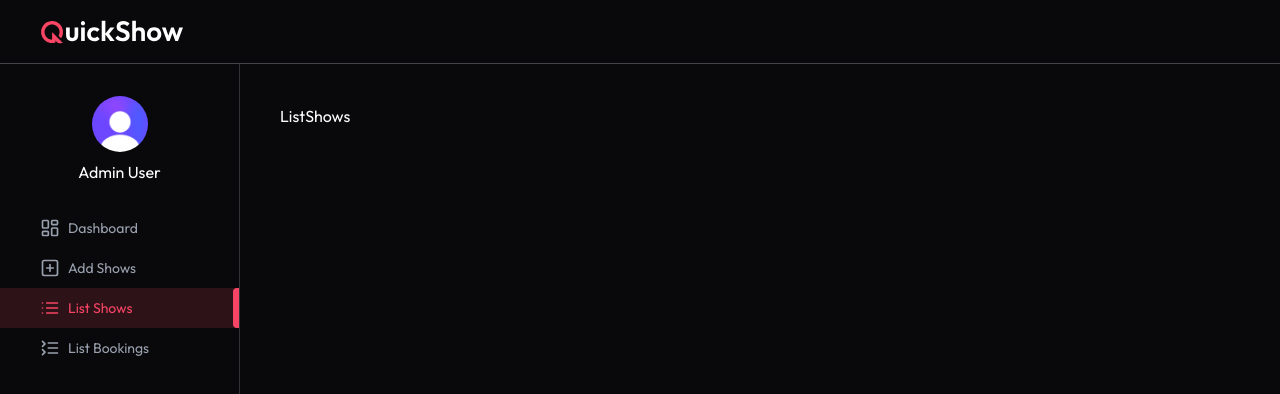
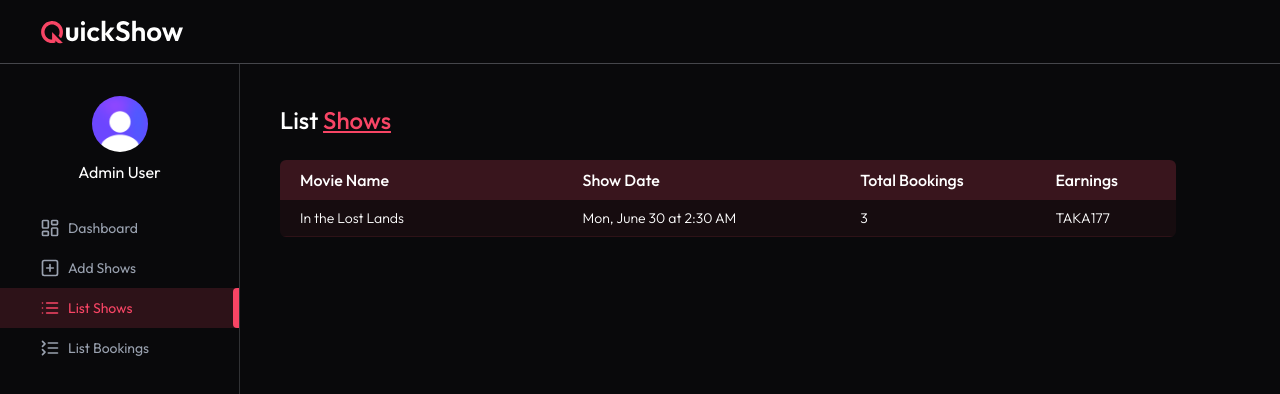
Before and after one commit to rsazidur/NERO_CINEPLEX, a React (Vite) app in the folder frontend/: page /admin/list-shows in a window 1280 px wide. Shown: the top 394 px of the page. Built offline with nearby package versions, Linux system fonts and the light colour scheme.

Commit message:
Listing My Shows

```diff
--- a/frontend/src/pages/admin/ListBookings.jsx
+++ b/frontend/src/pages/admin/ListBookings.jsx
@@ -2,7 +2,9 @@
 
 const ListBookings = () => {
   return (
-    <div>ListBookings</div>
+    <div>
+
+    </div>
   )
 }
 
--- a/frontend/src/pages/admin/ListShows.jsx
+++ b/frontend/src/pages/admin/ListShows.jsx
@@ -1,9 +1,69 @@
-import React from 'react'
+import React, { useState } from 'react'
+import { dummyShowsData } from '../../assets/assets';
+import Loading from '../../components/Loading';
+import { useEffect } from 'react';
+import Title from '../../components/admin/Title';
+import { dateFormat } from '../../lib/dateFormat'
 
 const ListShows = () => {
-  return (
-    <div>ListShows</div>
-  )
+
+  const currency = import.meta.env.VITE_CURRENCY;
+
+  const [shows, setShows] = useState([]);
+  const [loading, setLoading] = useState(true);
+
+  const getAllShows = async () => {
+    try {
+
+      setShows([{
+        movie: dummyShowsData[0],
+        showDateTime: "2025-06-30T02:30:00.000Z",
+        showPrice: 59,
+        occupiedSeats: {
+          A1: "user_1",
+          B1: "user_2",
+          C1: "user_3"
+        }
+      }]);
+      setLoading(false);
+    } catch (error) {
+      console.error(error);
+    }
+  }
+
+  useEffect(() => {
+    getAllShows();
+  }, []);
+
+  return !loading ? (
+    <>
+      <Title text1="List" text2="Shows" />
+      <div className='max-w-4xl mt-6 overflow-x-auto'>
+        <table className='w-full border-collapse rounded-md overflow-hidden
+        text-nowrap'>
+          <thead>
+            <tr className='bg-primary/20 text-left text-white'>
+              <th className='p-2 font-medium pl-5'>Movie Name</th>
+              <th className='p-2 font-medium'>Show Date</th>
+              <th className='p-2 font-medium'>Total Bookings</th>
+              <th className='p-2 font-medium'>Earnings</th>
+            </tr>
+          </thead>
+          <tbody className='text-sm font-light'>
+            {shows.map((show, index) => (
+              <tr key={index} className='border-b border-primary/10
+              bg-primary/5 even:bg-primary/10'>
+                <td className='p-2 min-w-45 pl-5'>{show.movie.title}</td>
+                <td className='p-2'>{dateFormat(show.showDateTime)}</td>
+                <td className='p-2'>{Object.keys(show.occupiedSeats).length}</td>
+                <td className='p-2'>{currency}{show.showPrice * Object.keys(show.occupiedSeats).length}</td>
+              </tr>
+            ))}
+          </tbody>
+        </table>
+      </div>
+    </>
+  ) : <Loading />
 }
 
-export default ListShows
+export default ListShows;
```
